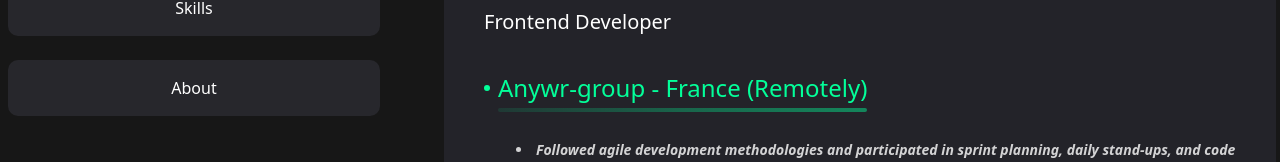
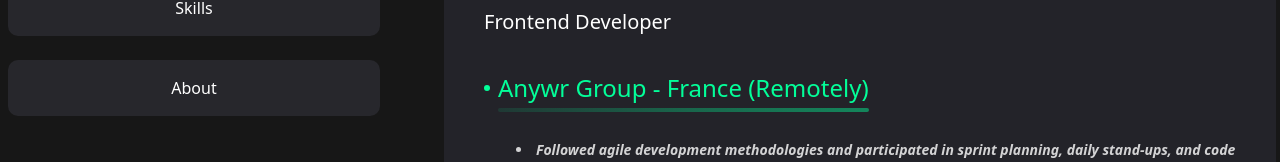
Before and after one commit to mohammadrida990/rida-portfolio, a Next.js app: page /resume in a window 1280 px wide. Shown: the part 306-468 px from the top of the page. Built offline with nearby package versions, Linux system fonts and the light colour scheme.

Commit message:
fix typo

```diff
--- a/app/resume/page.tsx
+++ b/app/resume/page.tsx
@@ -206,7 +206,7 @@
     "Hands-on experience contributing to scalable, user-focused web applications.",
   items: [
     {
-      company: "Anywr-group",
+      company: "Anywr Group",
       location: "France (Remotely)",
       position: "Frontend Developer",
       duration: "Dec 2021 - Present",
```
